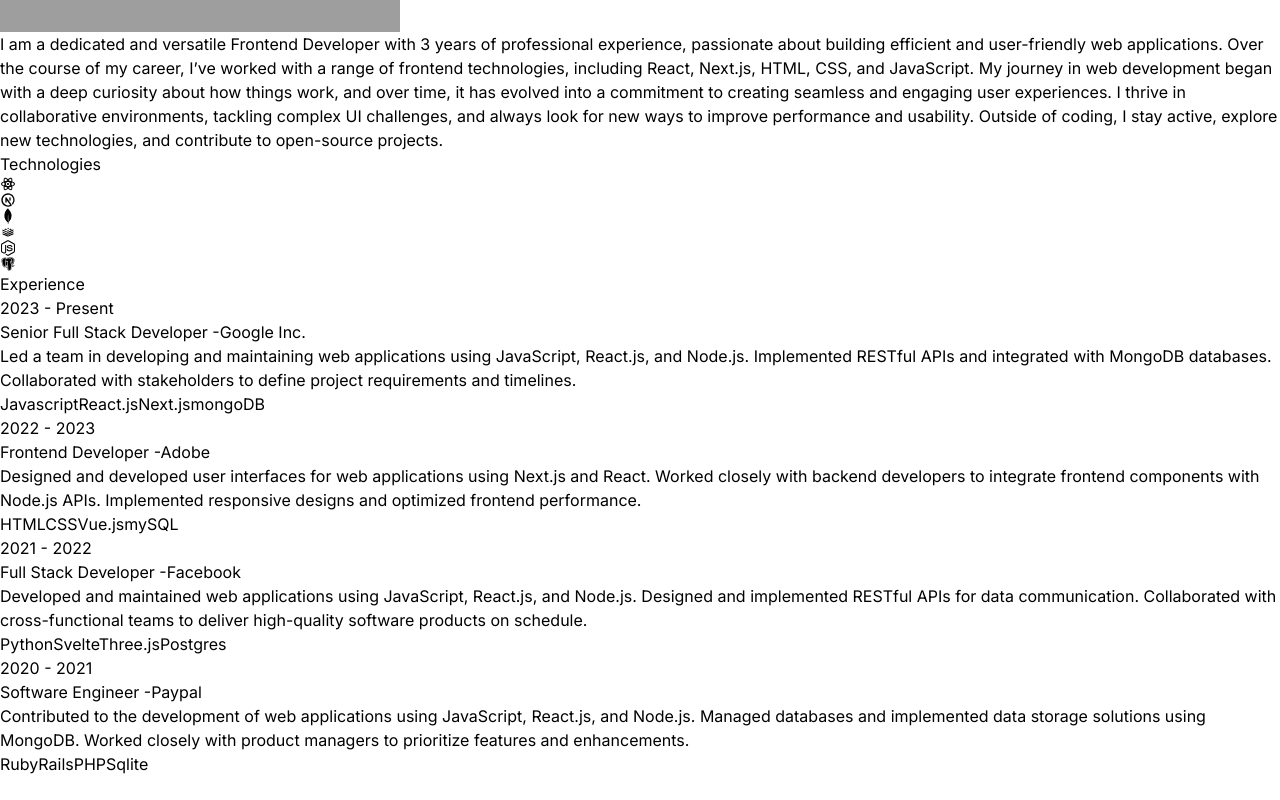
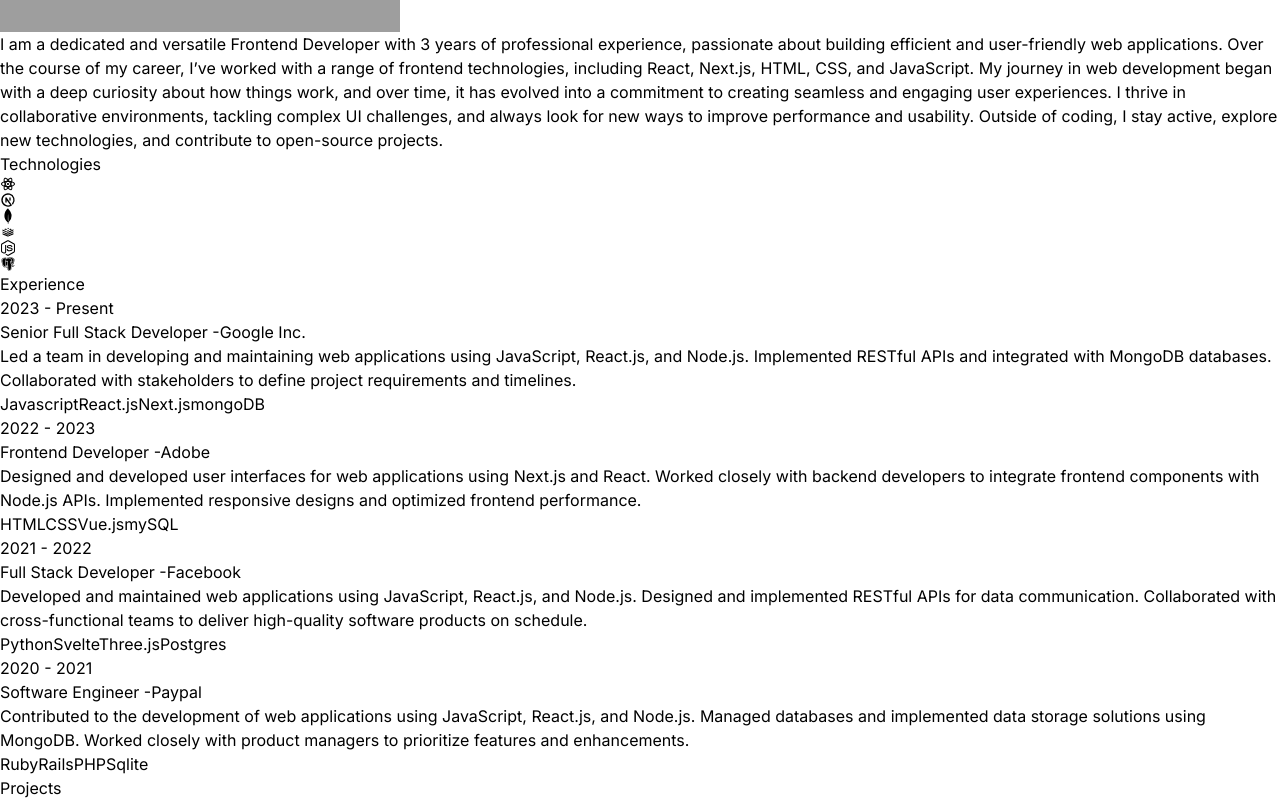
Before and after one commit to Nwaforce/Portfolio, a React (Vite) app: page / in a window 1280 px wide. Shown: the part 1159-1959 px from the top of the page. Before the commit the page ends 1935 px from the top, so only its background shows below. Built offline with nearby package versions, Linux system fonts and the light colour scheme; grey boxes are pictures that could not be loaded.

Commit message:
Projects

```diff
--- a/src/App.jsx
+++ b/src/App.jsx
@@ -3,6 +3,7 @@
 import About from "./components/About";
 import Technologies from "./Technologies";
 import Experience from "./Experience";
+import Project from "./components/Project";
 const App = () => {
   return (
     <div className="overflow-x-hidden text-neutral-300 antialiased selection:bg-cyan-300 selection:text-cyan-900">
@@ -19,6 +20,7 @@
         <About />
         <Technologies />
         <Experience />
+        <Project />
       </div>
     </div>
   );
--- /dev/null
+++ b/src/components/Project.jsx
@@ -0,0 +1,11 @@
+import React from 'react'
+
+const Project = () => {
+  return (
+    <div>
+        Projects
+    </div>
+  )
+}
+
+export default Project
```
